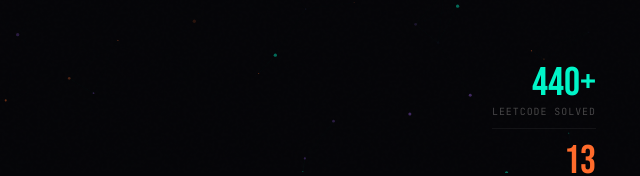
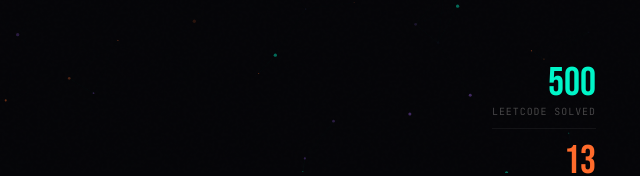
Before and after one commit to aRPIT0313/arpit-journey, a plain HTML site: page index.html in a window 1280 px wide. Shown: the part 627-803 px from the top of the page, 636-1276 px from the left. Drawn offline with Linux system fonts and the light colour scheme; animation ran at ten frames a second; a web font is replaced by a local one.

Commit message:
Update index.html

```diff
--- a/index.html
+++ b/index.html
@@ -790,7 +790,7 @@ footer {
     </div>
     <div class="hero-stats-vertical">
       <div class="hero-stat-item">
-        <span class="hero-stat-val c" data-count="440">0</span>
+        <span class="hero-stat-val c" data-count="500">0</span>
         <span class="hero-stat-label">LeetCode Solved</span>
       </div>
       <div class="hero-stat-item">
```
